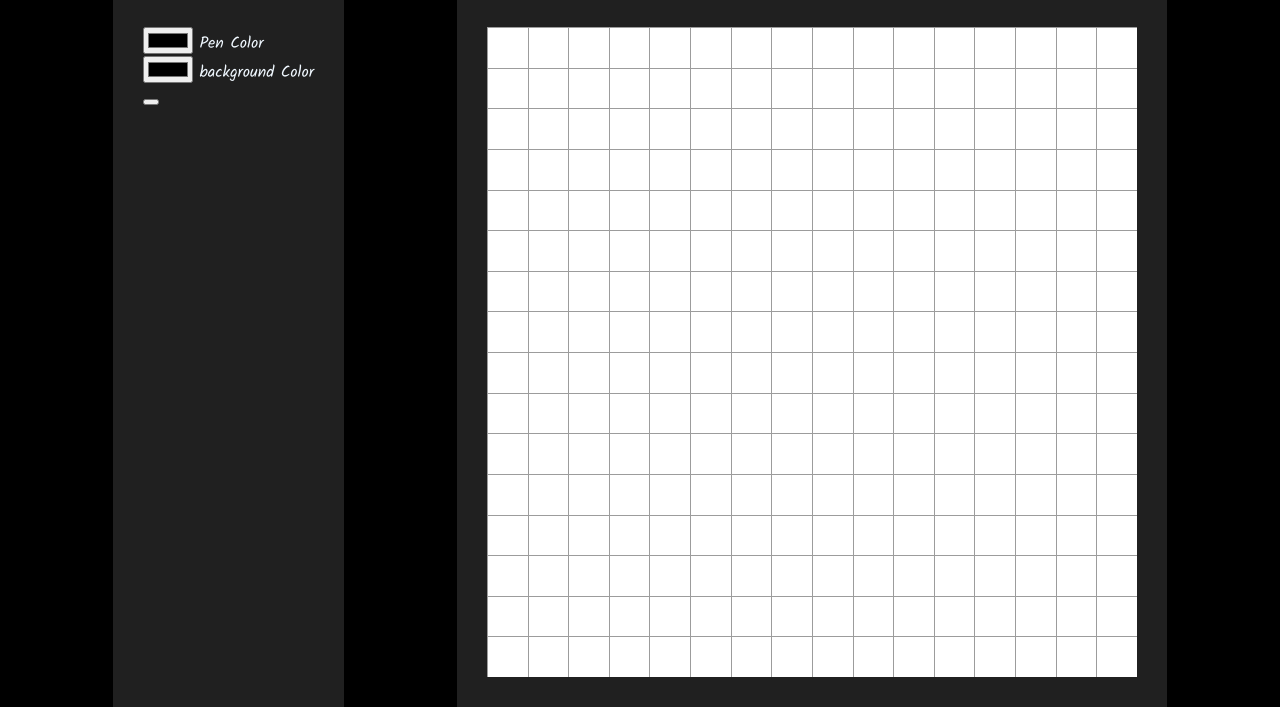
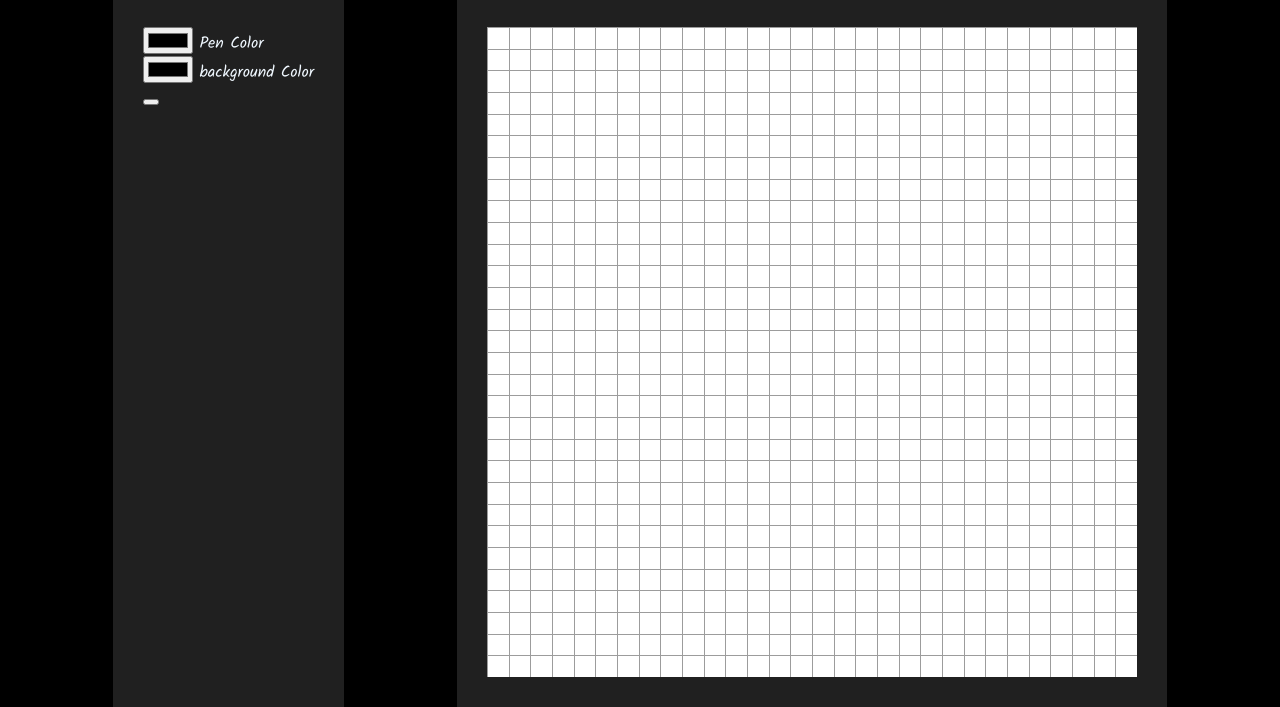
Before and after one commit to surendra-del/Etch-a-Sketch, a plain HTML site: page index.html in a window 1280 px wide. Shown: the part 159-866 px from the top of the page. Drawn offline with Linux system fonts and the light colour scheme.

Commit message:
Fixed an Error where element is draggable.

```diff
--- a/script.js
+++ b/script.js
@@ -1,13 +1,31 @@
 const container = document.querySelector(".container")
 
-for(let i=0; i<16; i++) {
+let mouseDown = false;
+document.body.onmousedown = () => {mouseDown = true};
+document.body.onmouseup = () => {mouseDown = false};
+
+for(let i=0; i<30; i++) {
     const gridRow = document.createElement("div");
     gridRow.classList.add("row")
+    gridRow.setAttribute("draggable", "false")
     container.appendChild(gridRow);
-    for(let j=0; j<16; j++){
+    for(let j=0; j<30; j++){
         const gridColumn = document.createElement("div");
+        gridColumn.setAttribute("draggable", "false")
         gridColumn.classList.add("column", "border-top-left")
         gridRow.appendChild(gridColumn)
     }
     console.log("done");
 }
+
+const columns = document.querySelectorAll(".column");
+let penColor = "#000000";
+columns.forEach(column => {
+    column.addEventListener('mouseover', paintGrid);
+    column.addEventListener('mousedown', paintGrid);
+});
+
+function paintGrid(e) {
+    if(e.type === 'mouseover' && !mouseDown) return;
+    e.target.style.backgroundColor = penColor;
+}
--- a/style.css
+++ b/style.css
@@ -16,6 +16,7 @@ body {
 /* Main */
 .main {
     display: flex;
+    flex-wrap: wrap;
     justify-content: space-evenly;
 }
 
@@ -27,8 +28,8 @@ body {
 
 /* Container */
 .container {
-    width: 650px;
-    height: 650px;
+    min-width: 650px;
+    min-height: 650px;
     background-color: white;
     border: 30px solid #202020;
     display: flex;
@@ -38,6 +39,7 @@ body {
 .row {
     flex: 1;
     display: flex;
+    user-select: none;
 }
 
 .border-top-left {
@@ -47,8 +49,9 @@ body {
 
 .column {
     flex: 1;
+    user-select: none;
 }
-
+/*
 .column:hover {
     background-color: black;
-}
+} */
```
